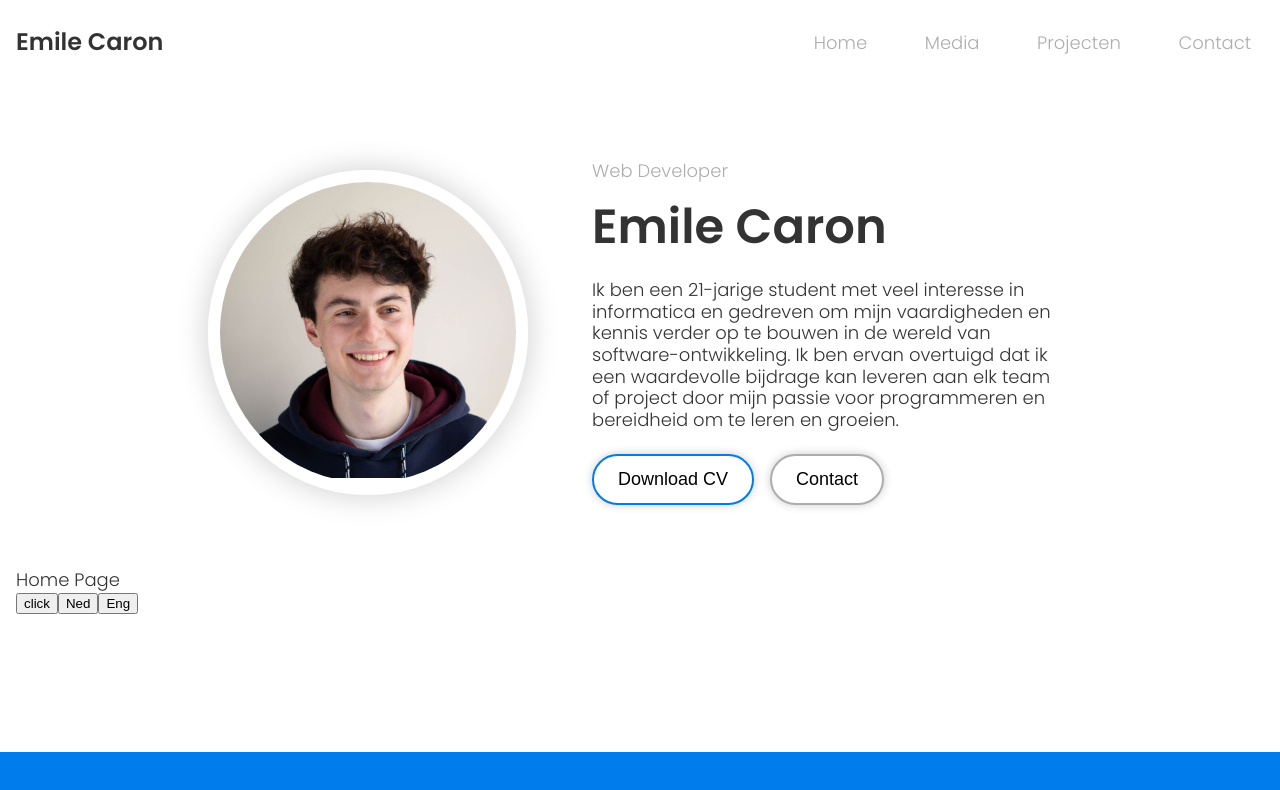
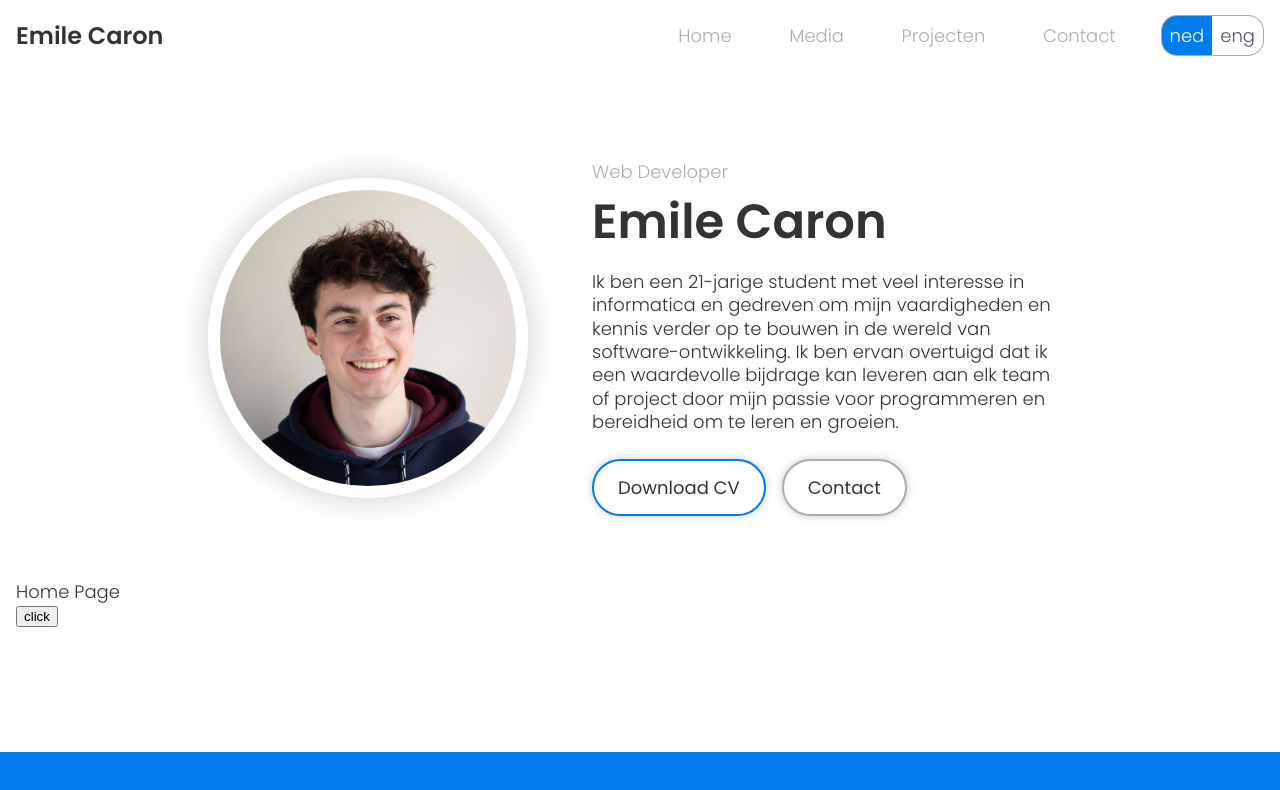
Before and after one commit to EmileCar/emilecaron-old, a React (Create React App) app: page / in a window 1280 px wide. Shown: the top 790 px of the page. Built offline with nearby package versions, Linux system fonts and the light colour scheme.

Commit message:
updated styling

```diff
--- a/package.json
+++ b/package.json
@@ -7,7 +7,8 @@
     "@testing-library/react": "^13.4.0",
     "@testing-library/user-event": "^13.5.0",
     "i18next": "^23.7.16",
-    "primereact": "^10.3.1",
+    "primeicons": "^6.0.1",
+    "primereact": "^10.3.3",
     "react": "^18.2.0",
     "react-dom": "^18.2.0",
     "react-i18next": "^14.0.0",
--- a/public/index.html
+++ b/public/index.html
@@ -10,6 +10,7 @@
       content="Web site created using create-react-app"
     />
     <link rel="apple-touch-icon" href="%PUBLIC_URL%/favicon.jpg" />
+
     <!--
       manifest.json provides metadata used when your web app is installed on a
       user's mobile device or desktop. See https://developers.google.com/web/fundamentals/web-app-manifest/
--- a/src/App.jsx
+++ b/src/App.jsx
@@ -4,6 +4,9 @@ import Header from './components/header/Header';
 import Footer from './components/footer/Footer';
 import Home from './pages/Home';
 import { ActivityProvider } from './contexts/ActivityContext';
+import 'primereact/resources/primereact.css';
+import 'primeicons/primeicons.css';
+import 'primereact/resources/themes/lara-light-blue/theme.css';
 
 function App() {
   return (
--- a/src/components/buttons/Button.css
+++ b/src/components/buttons/Button.css
@@ -3,6 +3,8 @@
     padding: 0.8rem 1.5rem;
     text-align: center;
     text-decoration: none;
+    color: inherit;
+    font-family: inherit;
     font-size: inherit;
     cursor: pointer;
     box-shadow: 0px 0px 10px rgba(0, 0, 0, 0.2);
--- a/src/components/header/Header.js
+++ b/src/components/header/Header.jsx
@@ -2,14 +2,25 @@ import "./header.css";
 import React from 'react';
 import { useState, useEffect } from "react";
 import { Link, useLocation } from 'react-router-dom';
+import { useTranslation } from "react-i18next";
+import { SelectButton } from 'primereact/selectbutton';
+import { changeLanguage } from "i18next";
 
 const Header = ({ title }) => {
   const [isNavOpen, setIsNavOpen] = useState(false);
   const location = useLocation();
+  const { i18n } = useTranslation("global");
+  const [languages, setLanguages] = useState(["ned", "eng"]);
 
   useEffect(() => {
     setIsNavOpen(false);
   }, [location]);
+
+
+  const handleChangeLanguage = (language) => {
+    console.log(language);
+    i18n.changeLanguage(language);
+  };
 
   const handleClickNavToggle = () => {
     console.log(isNavOpen)
@@ -45,6 +56,7 @@ const Header = ({ title }) => {
                 Contact
               </Link>
             </li>
+            <SelectButton value={i18n.language} onChange={(e) => changeLanguage(e.value)} options={languages} />
           </ul>
         </nav>
         <label htmlFor="nav-toggle" className="toggle-button" onClick={handleClickNavToggle}>
--- a/src/components/header/header.css
+++ b/src/components/header/header.css
@@ -66,7 +66,7 @@
 .item__link{
 	text-decoration: none;
 	color: var(--grey-color);
-	padding: 2rem 1.8rem;
+	padding: 1.5rem 1.8rem;
 	transition: color 0.2s;
 	white-space: nowrap;
 	display: block;
@@ -108,6 +108,36 @@
 	position: absolute !important;
 	top: -100% !important;
 }
+
+.navbar .p-selectbutton{
+	display: flex;
+	padding: 0rem 1rem;
+}
+
+.navbar .p-button{
+	padding: 0.5rem;
+	border: 1px solid var(--grey-color);
+	border-radius: 1rem 0 0 1rem;
+	z-index: 50;
+	cursor: pointer;
+}
+
+.navbar .p-button:first-of-type{
+	border-radius: 1rem 0 0 1rem;
+	border-right: none;
+}
+
+.navbar .p-button:last-of-type{
+	border-radius: 0 1rem 1rem 0;
+	border-left: none;
+}
+
+.navbar .p-highlight{
+	background: var(--main-color);
+	color: white;
+	z-index: 100;
+}
+
 /* .nav-toggle:checked ~ .navbar{
 	transform: scale(1, 1);
 } */
--- a/src/components/hero/Hero.css
+++ b/src/components/hero/Hero.css
@@ -13,6 +13,7 @@
 .hero-wrapper__image{
     max-width: 15rem;
     min-width: 320px;
+    display: grid;
     border-radius: 100%;
     border: 0.8rem solid var(--white-color);
     box-shadow: 0rem 0rem 2rem rgba(0, 0, 0, 0.2);
@@ -30,7 +31,7 @@
     flex-direction: column;
     justify-content: center;
     align-items: center;
-    gap: 1rem;
+    gap: 0.5rem;
 }
 
 .hero-wrapper__content--title{
@@ -52,6 +53,7 @@
     justify-content: center;
     align-items: center;
     gap: 1rem;
+    margin-top: 0.6rem;
 }
 
 /* if the screen is larger than 760px */
--- a/src/components/hero/Hero.jsx
+++ b/src/components/hero/Hero.jsx
@@ -6,10 +6,6 @@ import Button from "../buttons/Button";
 
 const Hero = () => {
     const { img, title, description, buttons } = useContext(ActivityContext);
-
-    useEffect(() => {
-        console.log(description);
-    }, [description]);
 
     return (
         <div className="hero">
--- a/src/index.css
+++ b/src/index.css
@@ -72,7 +72,7 @@ html {
 }
 
 #root {
-  line-height: 1.2;
+  line-height: 1.3;
   font-size: 18px;
   font-family: 'Poppins', 'Helvetica', sans-serif;
   font-weight: 300;
--- a/src/pages/Home.jsx
+++ b/src/pages/Home.jsx
@@ -2,24 +2,17 @@ import React, { useContext } from "react";
 import "./Home.css";
 import { ActivityContext } from "../contexts/ActivityContext";
 import Hero from "../components/hero/Hero";
-import { useTranslation } from "react-i18next";
 
 const Home = () => {
-    const { i18n } = useTranslation("global");
     const { toggleActivity } = useContext(ActivityContext);
 
-    const handleChangeLanguage = (language) => {
-        console.log(language);
-        i18n.changeLanguage(language);
-    };
 
     return (
         <div className="page">
             <Hero />
             <h1>Home Page</h1>
             <button onClick={() => toggleActivity()}>click</button>
-            <button onClick={() => handleChangeLanguage("ned")}>Ned</button>
-            <button onClick={() => handleChangeLanguage("eng")}>Eng</button>
+
         </div>
     );
 };
```
Also changed, not shown: 1 other file (tests, documents, lock files or other folders).
